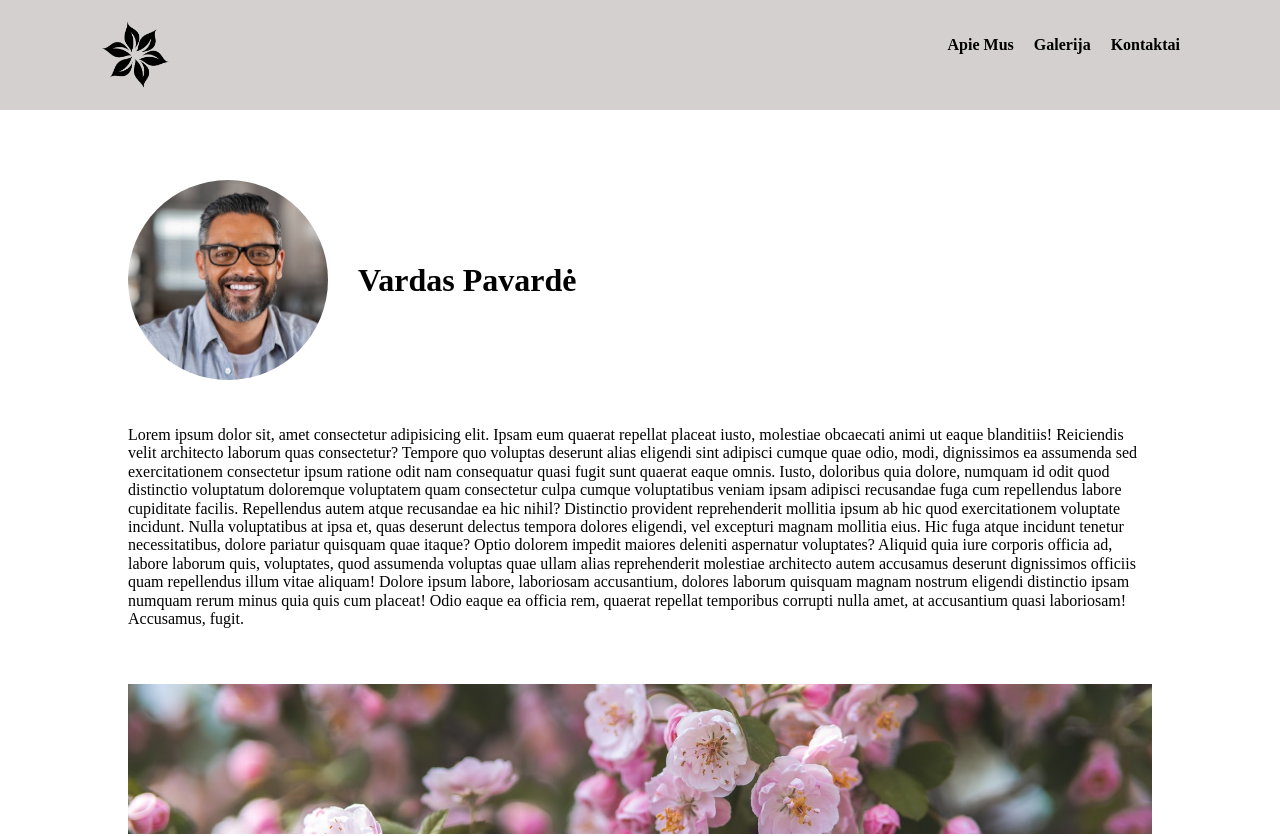
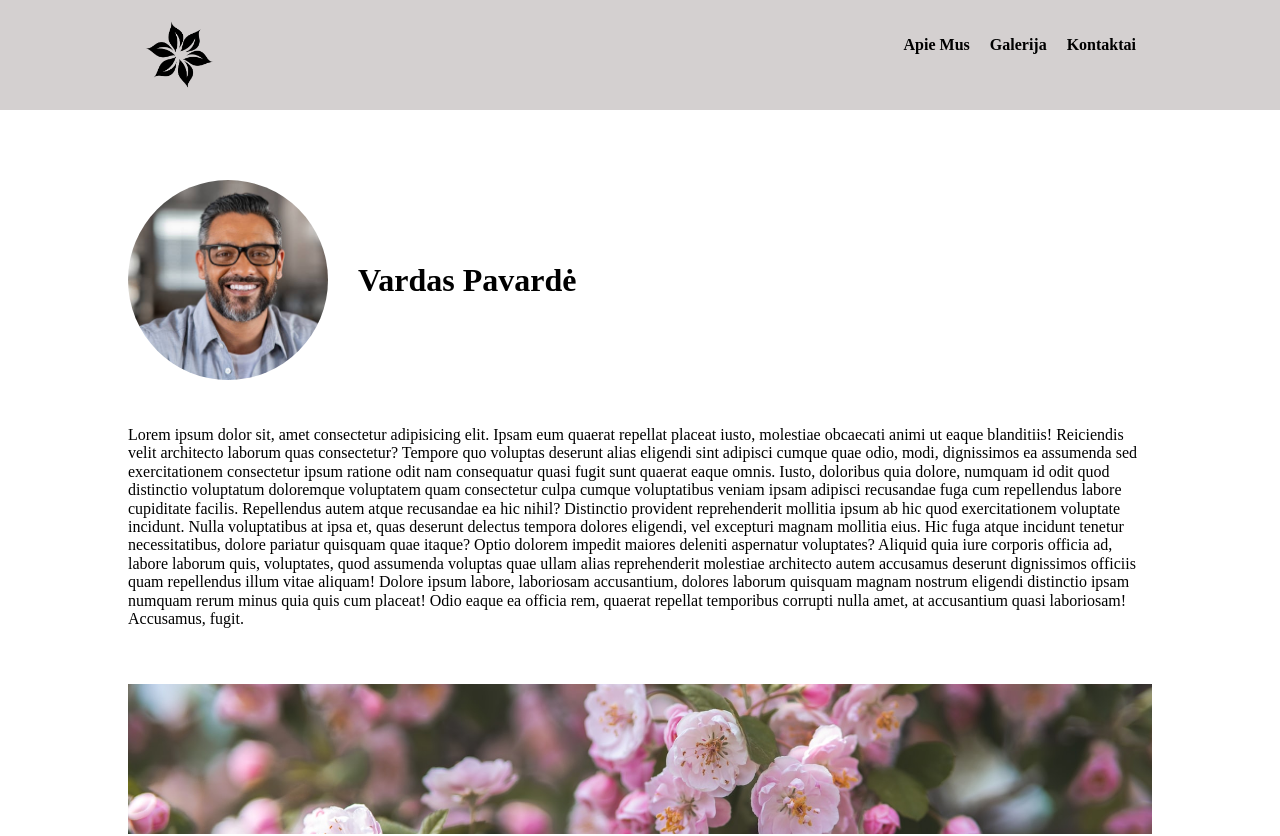
Before and after one commit to AndrejusPog/20.-Savarankiskas-darbas-08.22, a plain HTML site: page index.html in a window 1280 px wide. Shown: the top 836 px of the page. Drawn offline with nearby package versions, Linux system fonts and the light colour scheme.

Commit message:
centered header with content

```diff
--- a/index.html
+++ b/index.html
@@ -17,6 +17,7 @@
   <body>
     <section>
       <nav>
+        <div class="header">
         <img
           class="imagelogo"
           src="./images/flower-logo.png"
@@ -28,6 +29,7 @@
           <li><a href="#">Kontaktai</a></li>
         </ul>
       </nav>
+    </div>
       <article class="mainpage">
         <div class="userinfo">
           <img
--- a/style.css
+++ b/style.css
@@ -1,5 +1,11 @@
 section {
   margin: 0px;
+}
+.header{
+  display: flex;
+  justify-content: space-between;
+  width: 80%;
+  margin: auto;
 }
 
 nav {
@@ -7,8 +13,8 @@ nav {
   justify-content: space-between;
   background-color: rgb(212, 208, 208);
   padding: 20px;
-  padding-left: 100px;
-  padding-right: 100px;
+
+  margin: auto;
 }
 
 .imagelogo {
@@ -40,6 +46,7 @@ nav {
 
 article {
   width: 80%;
+  margin: auto;
 }
 .mainpage {
   margin: auto;
@@ -141,7 +148,7 @@ width: auto;
     gap: 10px;
   }
 
-  nav {
+  .header {
     justify-content: center;
   }
   .about {
```
